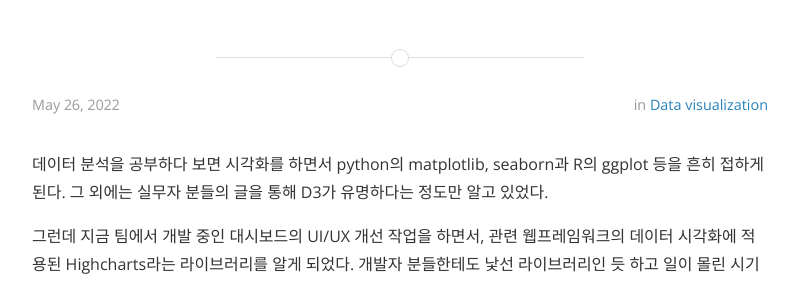
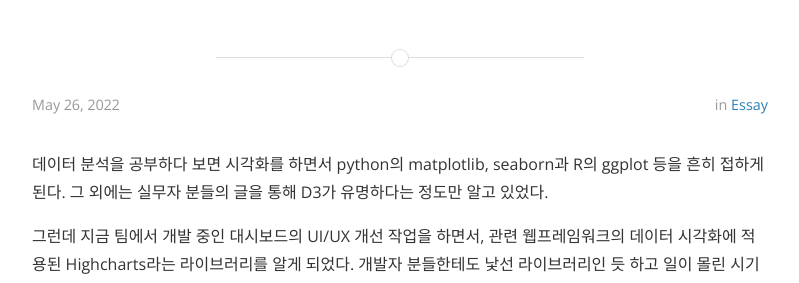
Before and after one commit to JessyMin/jessymin.github.io, a Jekyll site: the page built from _posts/2022-05-26-data-visualization-highcharts.md, in a window 1280 px wide and 900 px high. Shown: the part 147-430 px from the top of the window, without its empty margins (240-1039 px from the left). Built offline with Jekyll 4.4.1, drawn with Linux system fonts in a browser that asks for light colours; nearby versions of some CDN libraries.

Commit message:
[edit] category

```diff
--- a/_posts/2022-05-26-data-visualization-highcharts.md
+++ b/_posts/2022-05-26-data-visualization-highcharts.md
@@ -3,7 +3,7 @@
 comments : true
 title : "데이터 시각화 라이브러리 Highcharts"
 date : 2022-05-26
-category : 'Data Visualization'
+category : 'Essay'
 published: true
 ---
 
```
